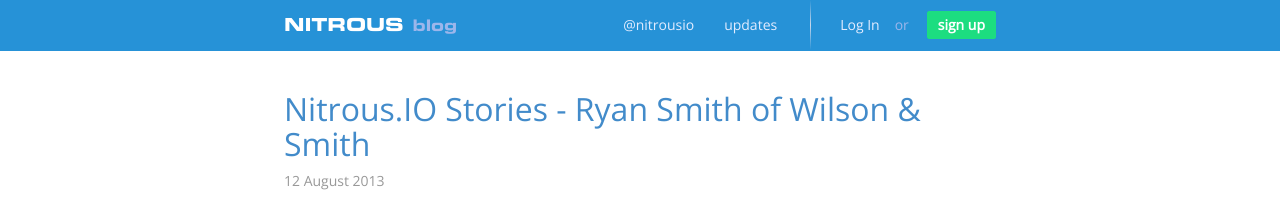
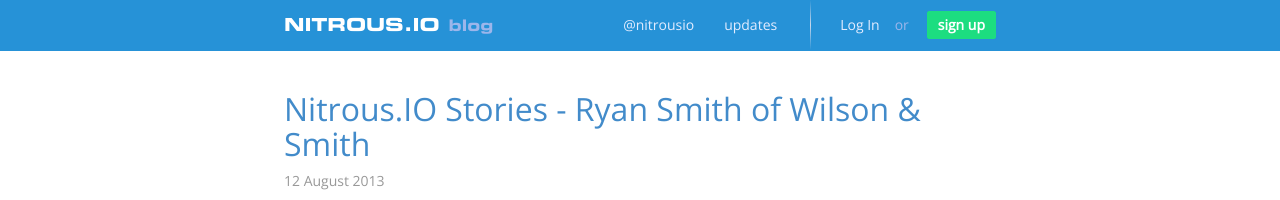
Before and after one commit to koheishingai/blog, a Jekyll site: the page built from index.html, in a window 1280 px wide and 900 px high. Shown: the top 200 px of the window. Built offline with Jekyll 4.4.1, drawn with Linux system fonts in a browser that asks for light colours; Markdown is read by kramdown in place of the engine named in the settings; the list of posts is cut into pages by our own code; comment, search, counter and statistics services are not loaded.

Commit message:
added NITROUS.IO as logo

```diff
--- a/_layouts/default.html
+++ b/_layouts/default.html
@@ -7,7 +7,7 @@
         <span class="icon-bar"></span>
         <span class="icon-bar"></span>
       </button>
-      <a class="navbar-brand" href="/">Nitrous <span>blog</span></a>
+      <a class="navbar-brand" href="/">Nitrous.IO <span>blog</span></a>
 
       <div class="nav-collapse collapse navbar-responsive-collapse">
         <ul class="nav navbar-nav pull-right">
```
